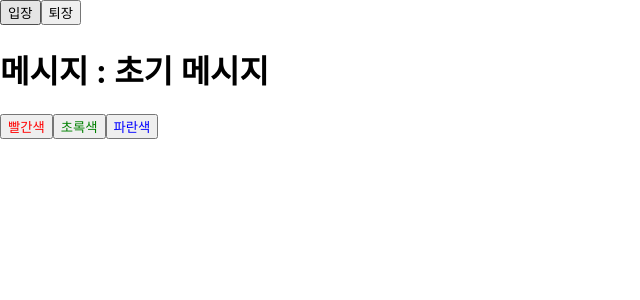
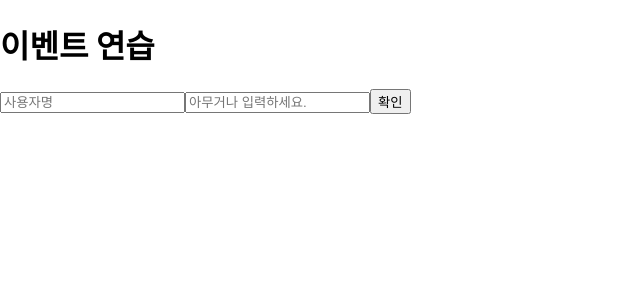
Before and after one commit to chanchanwoong/React-Study, a React (Create React App) app in the folder hello-react/: page / in a window 1280 px wide. Shown: the top 300 px of the page, without its empty margins (0-640 px from the left). Built offline with nearby package versions, Linux system fonts and the light colour scheme.

Commit message:
add: 이벤트 핸들링 학습

```diff
--- a/hello-react/src/App.js
+++ b/hello-react/src/App.js
@@ -1,8 +1,8 @@
 import React from "react";
-import Say from "./Say";
+import EventPractice from "./EventPractice";
 
 const App = () => {
-  return <Say initialMessage="초기 메시지" />;
+  return <EventPractice />;
 };
 
 export default App;
--- /dev/null
+++ b/hello-react/src/EventPractice.js
@@ -0,0 +1,57 @@
+import React, { useState } from "react";
+
+const EventPractice = () => {
+  // form 객체에 username, message state 데이터를 한 번에 처리
+  // 이를 통해, 많은 state 데이터를 편하게 처리가 가능
+  const [form, setForm] = useState({
+    username: "",
+    message: "",
+  });
+  const { username, message } = form;
+
+  const onChange = (e) => {
+    const nextForm = {
+      // 기존 form 데이터를 유지하면서, 특정 값만 바꾸기 위해 객체 스프레드 연산자(...) 사용
+      ...form,
+      [e.target.name]: e.target.value,
+    };
+    setForm(nextForm);
+  };
+  const onClick = () => {
+    alert(username + ": " + message);
+    setForm({
+      username: "",
+      message: "",
+    });
+  };
+
+  const onKeyPress = (e) => {
+    if (e.key === "Enter") {
+      onClick();
+    }
+  };
+
+  return (
+    <div>
+      <h1>이벤트 연습</h1>
+      <input
+        type="text"
+        name="username"
+        placeholder="사용자명"
+        value={username}
+        onChange={onChange}
+      />
+      <input
+        type="text"
+        name="message"
+        placeholder="아무거나 입력하세요."
+        value={message}
+        onChange={onChange}
+        onKeyDown={onKeyPress}
+      />
+      <button onClick={onClick}>확인</button>
+    </div>
+  );
+};
+
+export default EventPractice;
```
